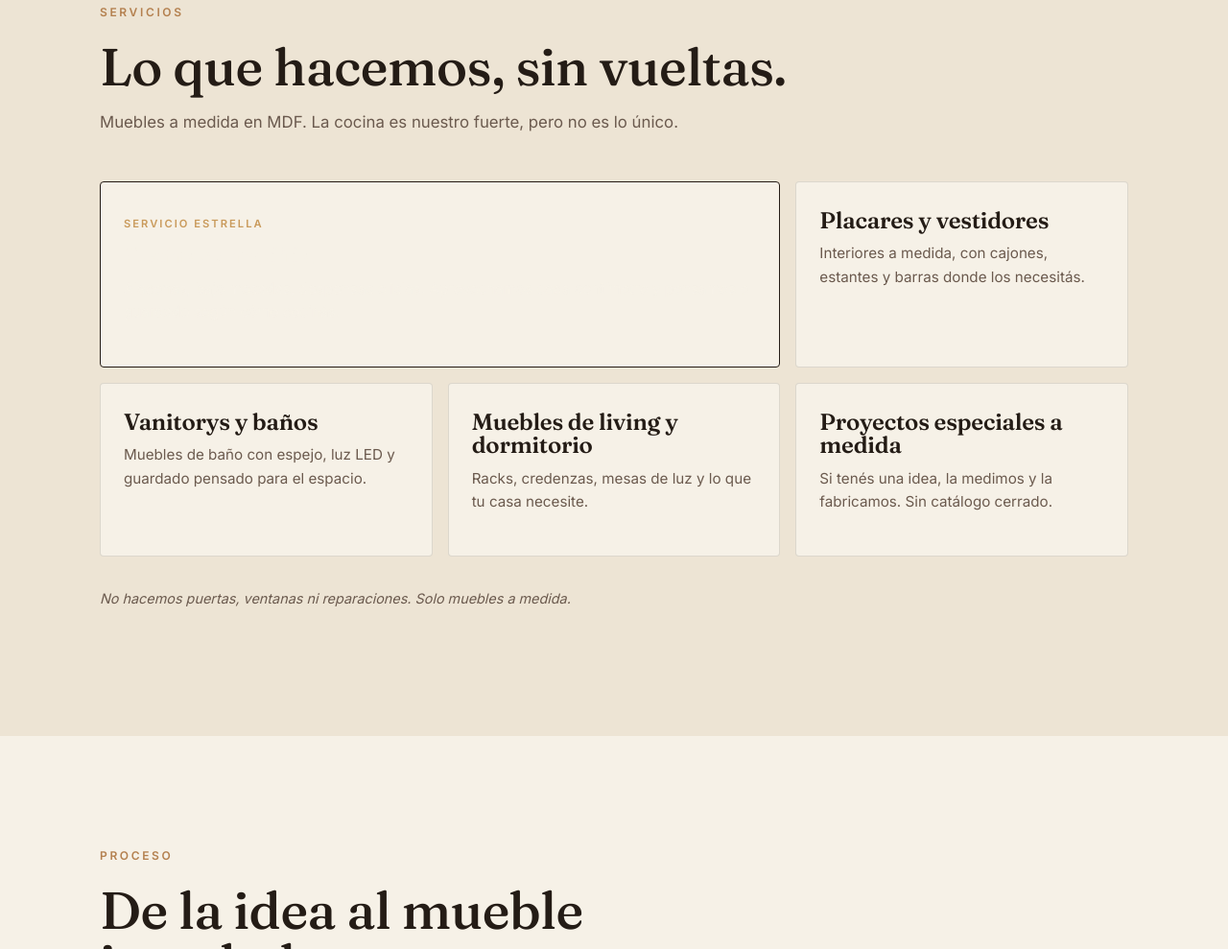
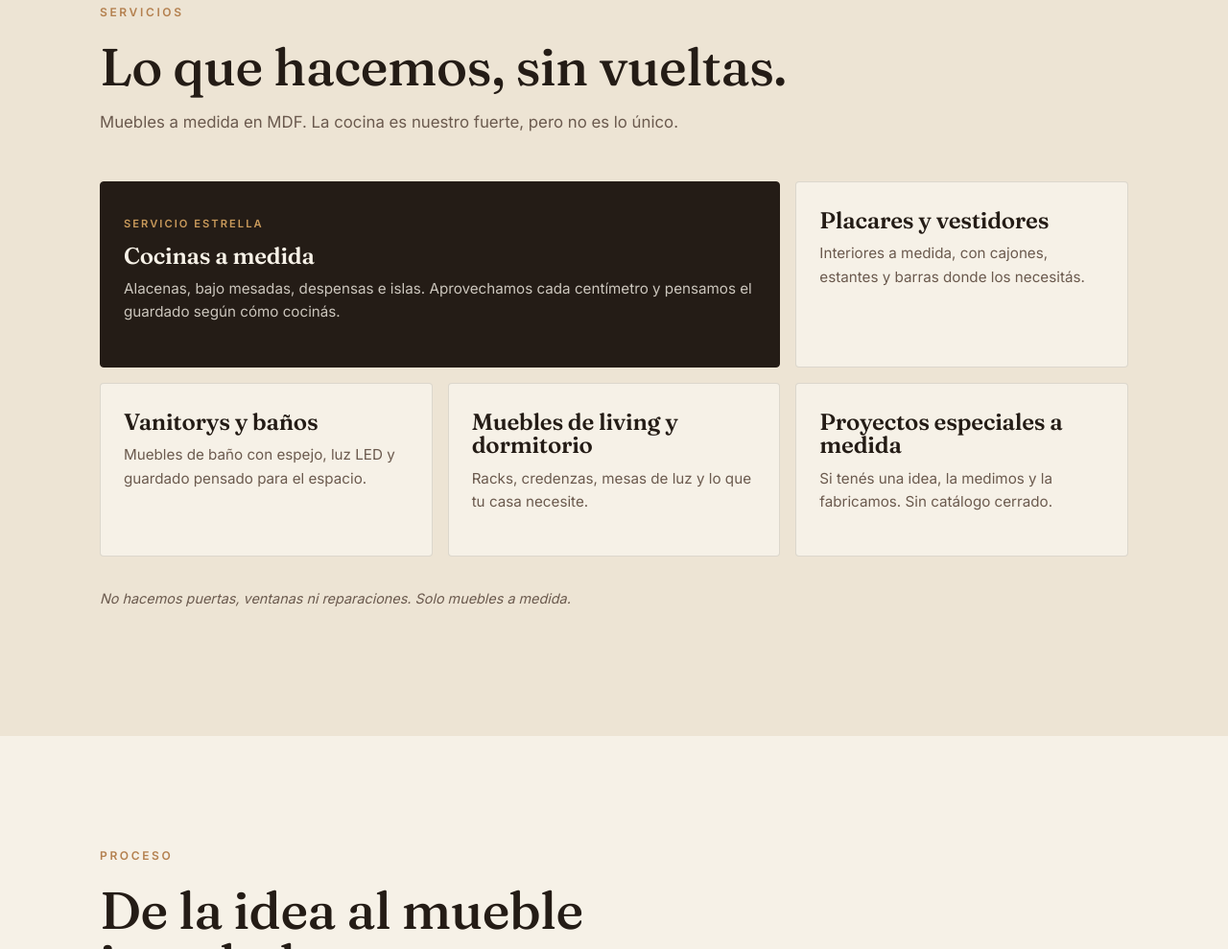
Before and after one commit to Nivaror/carpinteria-maoro, a plain HTML site: page index.html in a window 1280 px wide. Shown: the part 3154-4143 px from the top of the page at 96% size. Drawn offline with Linux system fonts and the light colour scheme.

Commit message:
fix: contraste del servicio destacado (fondo espresso)

```diff
--- a/css/styles.css
+++ b/css/styles.css
@@ -233,7 +233,7 @@ strong { font-weight: 600; }
 @media (min-width: 1024px) { .services-grid { grid-template-columns: repeat(3, 1fr); } }
 
 .service { background: var(--cream); border: 1px solid var(--line); padding: 28px 24px; border-radius: var(--r); position: relative; }
-.section--alt .service { background: var(--cream); }
+.section--alt .service:not(.service--featured) { background: var(--cream); }
 .service--featured { background: var(--espresso); color: var(--cream); border-color: var(--espresso); grid-column: 1 / -1; }
 @media (min-width: 1024px) { .service--featured { grid-column: span 2; } }
 .service--featured h3, .service--featured p { color: var(--cream); }
```
